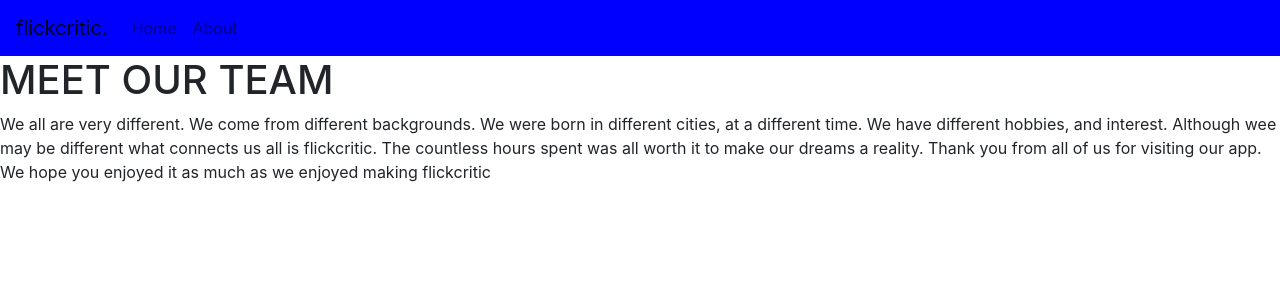
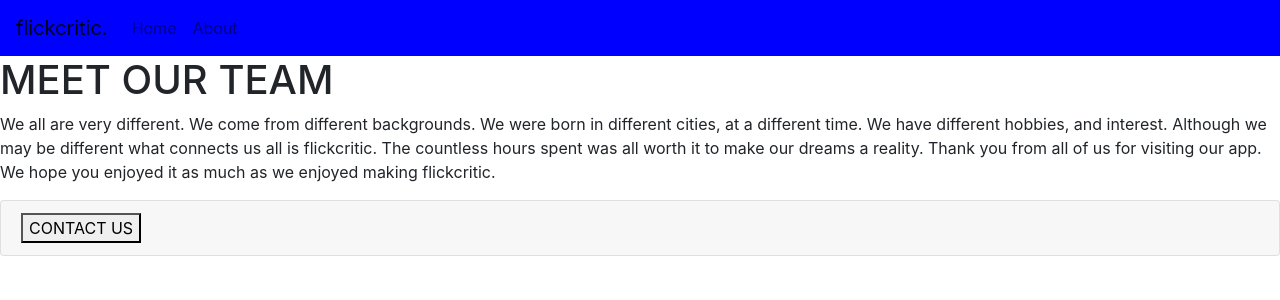
Before and after one commit to GroupFlickCritic/frontend, a React (Create React App) app: page /about in a window 1280 px wide. Shown: the top 300 px of the page. Built offline with nearby package versions, Linux system fonts and the light colour scheme; no server answers.

Commit message:
added toggle button

```diff
--- a/src/components/About/About.js
+++ b/src/components/About/About.js
@@ -1,30 +1,42 @@
-import React, { Component } from 'react';
+import React from 'react';
+import { Accordion, Card, Button } from 'react-bootstrap';
+import 'bootstrap/dist/css/bootstrap.min.css';
 
+function About() {
+	function handleOnClick(e) {
+		e.preventDefault()
+	}
 
-// function myFunction() {
-// 			function
-// 		}
-class About extends Component {
-	render() {
+	return (
+		<div className='About'>
+			<h1>MEET OUR TEAM</h1>
+			<p>
+				We all are very different. We come from different backgrounds. We were
+				born in different cities, at a different time. We have different
+				hobbies, and interest. Although we may be different what connects us all
+				is flickcritic. The countless hours spent was all worth it to make our
+				dreams a reality. Thank you from all of us for visiting our app. We hope
+				you enjoyed it as much as we enjoyed making flickcritic.
+			</p>
 
-		return (
-			<div>
-				<header>
-					<h1>MEET OUR TEAM</h1>
-					<p>
-						We all are very different. We come from different backgrounds. We
-						were born in different cities, at a different time. We have
-						different hobbies, and interest. Although wee may be different what
-						connects us all is flickcritic. The countless hours spent was all
-						worth it to make our dreams a reality. Thank you from all of us for
-						visiting our app. We hope you enjoyed it as much as we enjoyed
-						making flickcritic
-					</p>
-					{/* <button onclick={handleClick}>CONTACT US</button> */}
-				</header>
-			</div>
-		);
-	}
+			<Accordion defaultActiveKey='1'>
+				<Card>
+					<Card.Header>
+						<Accordion.Toggle
+							onClick={handleOnClick}
+							className='panel-toggle'
+							variant='link'
+							eventKey='0'>
+							CONTACT US
+						</Accordion.Toggle>
+					</Card.Header>
+					<Accordion.Collapse eventKey='0'>
+						<Card.Body>our contact info</Card.Body>
+					</Accordion.Collapse>
+				</Card>
+			</Accordion>
+		</div>
+	);
 }
 
 export default About;
```
